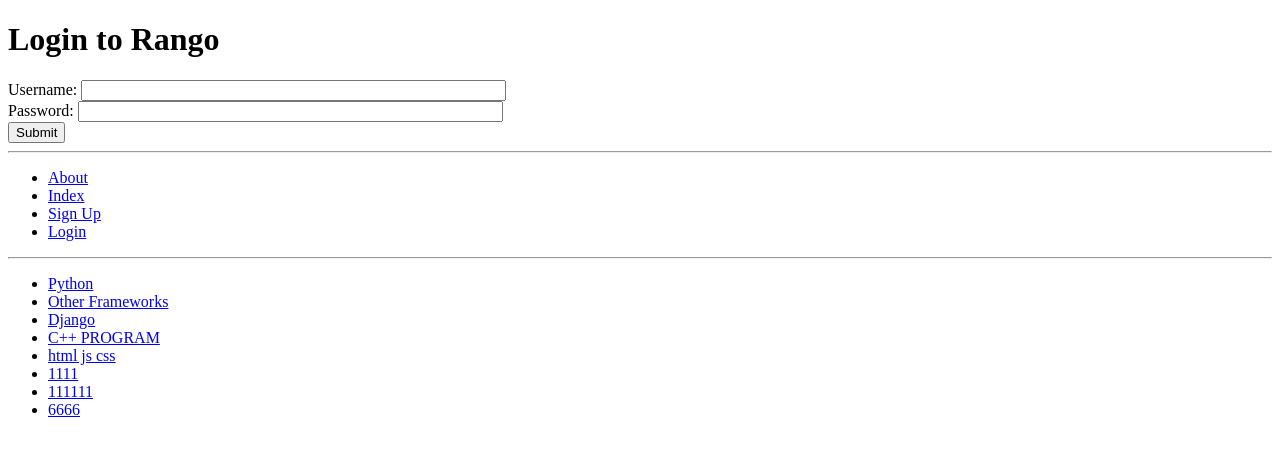
After one commit to rayiyaoyao/django-app, a Django app: page /rango/login/ in a window 1280 px wide. The commit adds this page. Shown: the top 456 px of the page. Run offline with Django 3.2, Linux system fonts and the light colour scheme; data comes from the database, SQL or seed files in the repository; both versions use the stored data as it was after the commit.

Commit message:
finished tango with django chaoter 9

```diff
--- a/tango_with_django_project/rango/admin.py
+++ b/tango_with_django_project/rango/admin.py
@@ -1,5 +1,6 @@
 from django.contrib import admin
-from rango.models import Category, Page
+from rango.models import Category, Page, UserProfile
+
 
 
 class PageAdmin(admin.ModelAdmin):
@@ -11,3 +12,4 @@ class CategoryAdmin(admin.ModelAdmin):
 
 admin.site.register(Category, CategoryAdmin)
 admin.site.register(Page, PageAdmin)
+admin.site.register(UserProfile)
--- a/tango_with_django_project/rango/models.py
+++ b/tango_with_django_project/rango/models.py
@@ -2,6 +2,7 @@ from __future__ import unicode_literals
 
 from django.db import models
 from django.template.defaultfilters import slugify
+from django.contrib.auth.models import User
 
 class Category(models.Model):
 	name = models.CharField(max_length = 128, unique = True)
@@ -28,3 +29,11 @@ class Page(models.Model):
 
 	def __str__(self):
 		return self.title
+
+class UserProfile(models.Model):
+	user = models.OneToOneField(User)
+	website = models.URLField(blank = True)
+	picture = models.ImageField(upload_to = 'profile_images', blank = True)
+
+	def __str__(self):
+		return self.user.username
--- a/tango_with_django_project/rango/urls.py
+++ b/tango_with_django_project/rango/urls.py
@@ -7,5 +7,9 @@ urlpatterns = [
 	url(r'^add_category/$', views.add_category, name = 'add_category'),
 	url(r'^category/(?P<category_name_slug>[\w\-]+)/$', views.show_category, name = 'show_category'),
 	url(r'^category/(?P<category_name_slug>[\w\-]+)/add_page/$', views.add_page, name = 'add_page'),
+	url(r'^register/$', views.register, name = 'register'),
+	url(r'^login/$', views.user_login, name = 'login'),
+	url(r'^restricted/$', views.restricted, name = 'restricted'),
+	url(r'^logout/$', views.user_logout, name = 'logout')
 
 ]
--- a/tango_with_django_project/rango/views.py
+++ b/tango_with_django_project/rango/views.py
@@ -1,8 +1,11 @@
-from django.http import HttpResponse
+from django.http import HttpResponse, HttpResponseRedirect
 from django.shortcuts import render
+from django.contrib.auth import authenticate, login,  logout
+from django.contrib.auth.decorators import login_required
+from django.core.urlresolvers import reverse
 
 from rango.models import Category, Page
-from .forms import CategoryForm, PageForm
+from .forms import CategoryForm, PageForm, UserForm, UserProfileForm
 
 #def index(request):
 #	context_dict = {'boldmessage': "Crunchy, creamy, cookie, candy, cupcake"}
@@ -36,6 +39,7 @@ def show_category(request, category_name_slug):
 		context_dict['pages'] = None
 	return render(request, 'rango/category.html', context = context_dict)
 
+@login_required
 def add_category(request):
 	form = CategoryForm()
 
@@ -49,6 +53,7 @@ def add_category(request):
 
 	return render(request, 'rango/add_category.html', { 'form': form })
 
+@login_required
 def add_page(request, category_name_slug):
 	try:
 		category = Category.objects.get(slug = category_name_slug)
@@ -70,3 +75,59 @@ def add_page(request, category_name_slug):
 
 	context_dict = { 'form': form, 'category': category }
 	return render(request, 'rango/add_page.html', context_dict)
+
+
+def register(request):
+	registered = False
+
+	if request.method == 'POST':
+		user_form = UserForm(data = request.POST)
+		profile_form = UserProfileForm(data = request.POST)
+
+		if user_form.is_valid() and profile_form.is_valid():
+			user = user_form.save()
+			user.set_password(user.password)
+			user.save()
+			profile = profile_form.save(commit = False)
+			profile.user = user
+			if 'picture' in request.FILES:
+				profile.picture = request.FILES['picture']
+			profile.save()
+			registered = True
+		else:
+			print user_form.errors, profile_form.errors
+	else:
+		user_form = UserForm()
+		profile_form = UserProfileForm()
+
+	return render(request, 'rango/register.html', {
+		'user_form': user_form,
+		'profile_form': profile_form,
+		'registered': registered
+		})
+
+def user_login(request):
+	if request.method == 'POST':
+		username = request.POST.get('username')
+		password = request.POST.get('password')
+		user = authenticate(username = username, password = password)
+		if user:
+			if user.is_active:
+				login(request, user)
+				return HttpResponseRedirect(reverse('index'))
+			else:
+				return HttpResponse("Your Rango account is disabled.")
+		else:
+			print "Invalid login details: {0}, {1}". format(username, password)
+			return HttpResponse("Invalid login details supplied.")
+	else:
+		return render(request, 'rango/login.html', {})
+
+@login_required
+def restricted(request):
+	return HttpResponse("Since you're logged in, you can see this text!")
+
+@login_required
+def user_logout(request):
+	logout(request)
+	return HttpResponseRedirect(reverse('index'))
--- a/tango_with_django_project/tango_with_django_project/settings.py
+++ b/tango_with_django_project/tango_with_django_project/settings.py
@@ -122,3 +122,4 @@ USE_TZ = True
 # https://docs.djangoproject.com/en/1.10/howto/static-files/
 
 STATIC_URL = '/static/'
+LOGIN_URL = '/rango/login/'
--- a/tango_with_django_project/templates/rango/base.html
+++ b/tango_with_django_project/templates/rango/base.html
@@ -19,9 +19,17 @@
 	<hr />
 	<div>
 		<ul>
-			<li><a href="{% url 'add_category' %}">Add New Category</a></li>
 			<li><a href="{% url 'about' %}">About</a></li>
 			<li><a href="{% url 'index' %}">Index</a></li>
+			{% if user.is_authenticated %}
+				<li><a href="{% url 'logout' %}">Logout</a></li>
+				<br />
+				<li><a href="{% url 'add_category' %}">Add New Category</a></li>
+			{% else %}
+				<li><a href="{% url 'register' %}">Sign Up</a></li>
+				<li><a href="{% url 'login' %}">Login</a></li>
+
+			{% endif %}
 		</ul>
 	</div>
 	<hr />
--- a/tango_with_django_project/templates/rango/category.html
+++ b/tango_with_django_project/templates/rango/category.html
@@ -17,7 +17,9 @@
 			{% else %}
 				<h3>No pages currently in category!</h3>
 			{% endif %}
+			{% if user.is_authenticated %}
 			<a href="{% url 'add_page' category.slug %}">Add a New Page</a>
+			{% endif %}
 		{% else %}
 			<h3>The specified category does not exist!</h3>
 		{% endif %}
--- /dev/null
+++ b/tango_with_django_project/templates/rango/login.html
@@ -0,0 +1,16 @@
+{% extends 'rango/base.html' %}
+{% load staticfiles %}
+
+{% block title_block %}
+	Login
+{% endblock %}
+
+{% block body_block %}
+<h1>Login to Rango</h1>
+<form id="login_form" method="post" action="{% url 'login' %}">
+	{% csrf_token %}
+	Username: <input type="text" name="username" value="" size="50" /><br />
+	Password: <input type="password" name="password" value="" size="50" /><br />
+	<input type="submit" value="Submit" />
+</form>
+{% endblock %}
```
Also changed, not shown: tango_with_django_project/rango/forms.py (+15 -1 lines), tango_with_django_project/templates/rango/index.html (+8 -0 lines), tango_with_django_project/templates/rango/register.html (added, +22 -0 lines), tango_with_django_project/db.sqlite3, tango_with_django_project/profile_images/tobbi.jpeg (added), tango_with_django_project/rango/migrations/0008_userprofile.py (added).
